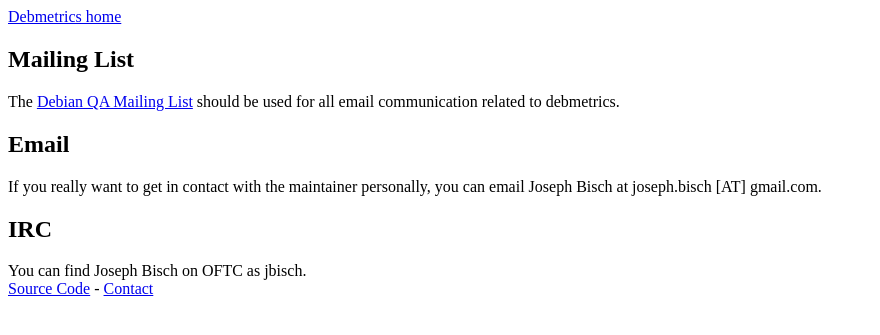
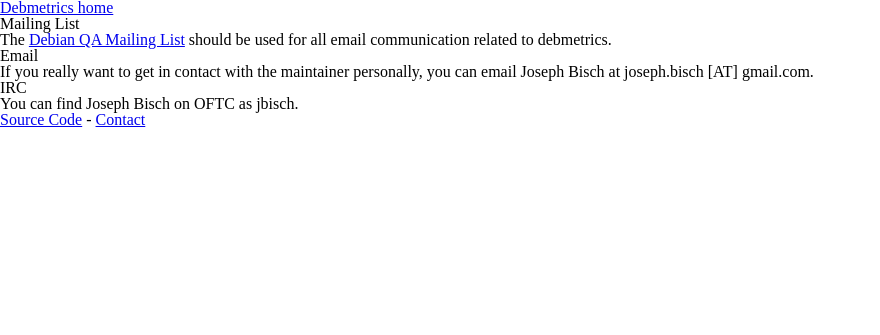
Before and after one commit to pombredanne/git-anonscm.debian.org-qa-debmetrics, a Flask app: page /contact in a window 1280 px wide. Shown: the top 335 px of the page, without its empty margins (0-880 px from the left). Run offline with Flask 2, Linux system fonts and the light colour scheme.

Commit message:
Add reset.css

```diff
--- /dev/null
+++ b/debmetrics/static/css/reset.css
@@ -0,0 +1,48 @@
+/* http://meyerweb.com/eric/tools/css/reset/
+ *    v2.0 | 20110126
+ *       License: none (public domain)
+ */
+
+html, body, div, span, applet, object, iframe,
+h1, h2, h3, h4, h5, h6, p, blockquote, pre,
+a, abbr, acronym, address, big, cite, code,
+del, dfn, em, img, ins, kbd, q, s, samp,
+small, strike, strong, sub, sup, tt, var,
+b, u, i, center,
+dl, dt, dd, ol, ul, li,
+fieldset, form, label, legend,
+table, caption, tbody, tfoot, thead, tr, th, td,
+article, aside, canvas, details, embed,
+figure, figcaption, footer, header, hgroup,
+menu, nav, output, ruby, section, summary,
+time, mark, audio, video {
+    margin: 0;
+    padding: 0;
+    border: 0;
+    font-size: 100%;
+    font: inherit;
+    vertical-align: baseline;
+}
+/* HTML5 display-role reset for older browsers */
+article, aside, details, figcaption, figure,
+footer, header, hgroup, menu, nav, section {
+    display: block;
+}
+body {
+    line-height: 1;
+}
+ol, ul {
+    list-style: none;
+}
+blockquote, q {
+    quotes: none;
+}
+blockquote:before, blockquote:after,
+q:before, q:after {
+    content: '';
+    content: none;
+}
+table {
+    border-collapse: collapse;
+    border-spacing: 0;
+}
--- a/debmetrics/templates/layout.html
+++ b/debmetrics/templates/layout.html
@@ -4,6 +4,7 @@
         <meta charset=utf-8>
         <title>{% block title %}{% endblock %} - Debian Metrics Portal</title>
         <link rel="stylesheet" href="static/css/ui-lightness/jquery-ui-1.10.4.min.css" />
+        <link rel="stylesheet" href="static/css/reset.css" />
         <link rel="stylesheet" href="static/css/debmetrics.css" />
     </head>
     <body>
```
